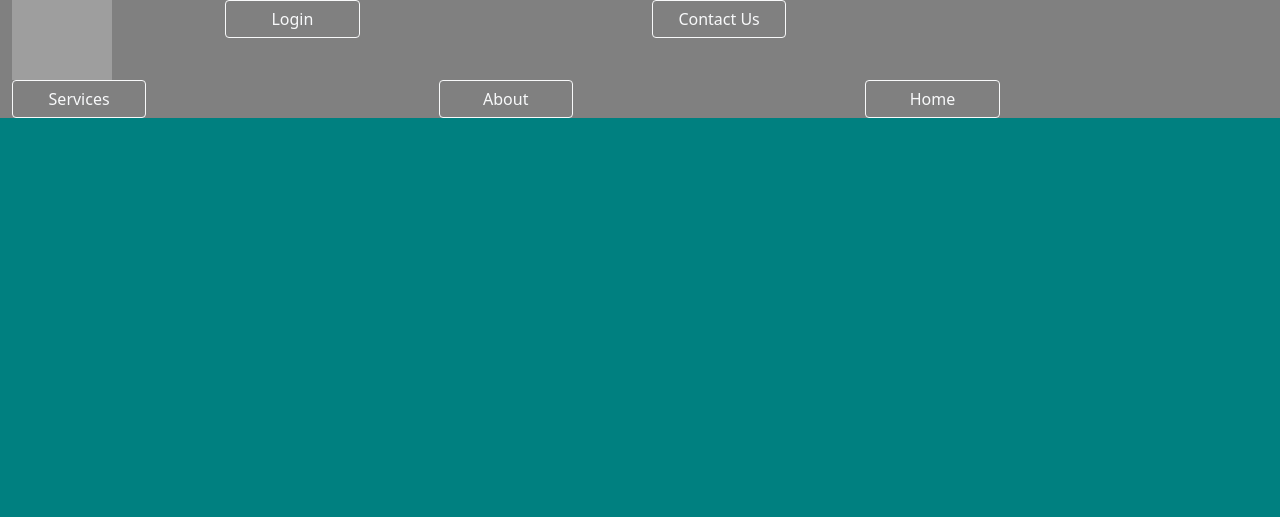
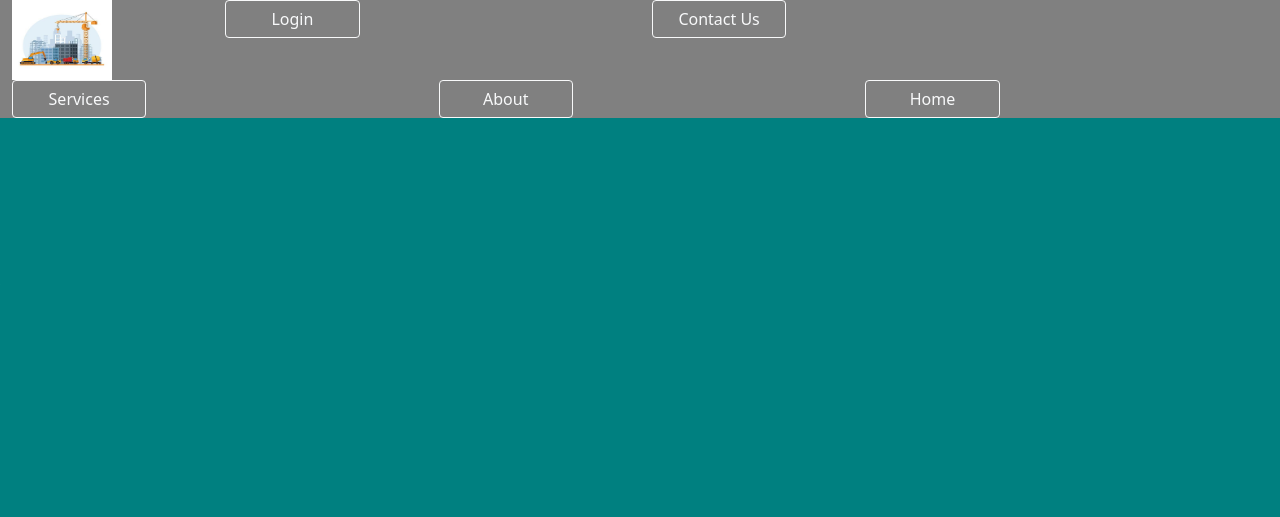
Before and after one commit to arjunpradeepsp/construction, a Django app: page /home/ in a window 1280 px wide. Shown: the top 517 px of the page. Run offline with Django 3.2, Linux system fonts and the light colour scheme; some libraries are stand-ins or nearby versions; grey boxes are pictures that could not be loaded.

Commit message:
indexedit2

```diff
--- a/adminone/templates/home.html
+++ b/adminone/templates/home.html
@@ -39,7 +39,7 @@
     <div class="container-fluid" style="background-color: grey;">
         <div class="row">
             <div class="col-2">
-                <a href="#para"><img src="{% static 'images/con11.png' %}" height="80px" width="100px"  alt=""></a>
+                <a href="#para"><img src="{% static 'images/con11.jpg' %}" height="80px" width="100px"  alt=""></a>
             </div>
             <div class="col-4">
                 <button type="button" class="btn btn-outline-light col-md-4">Login</button>
--- a/adminone/templates/welcome.html
+++ b/adminone/templates/welcome.html
@@ -26,7 +26,7 @@
 </style>
 <body>
     <div class="d1">
-        <center><img src="{% static 'images/con2.jpg'%}" alt=""></center>
+        <center><img src="{% static 'images/con2.jpg' %}"height="250px" width="150px" alt=""></center>
     </div>
     <div class="d2">
         <center>
```
